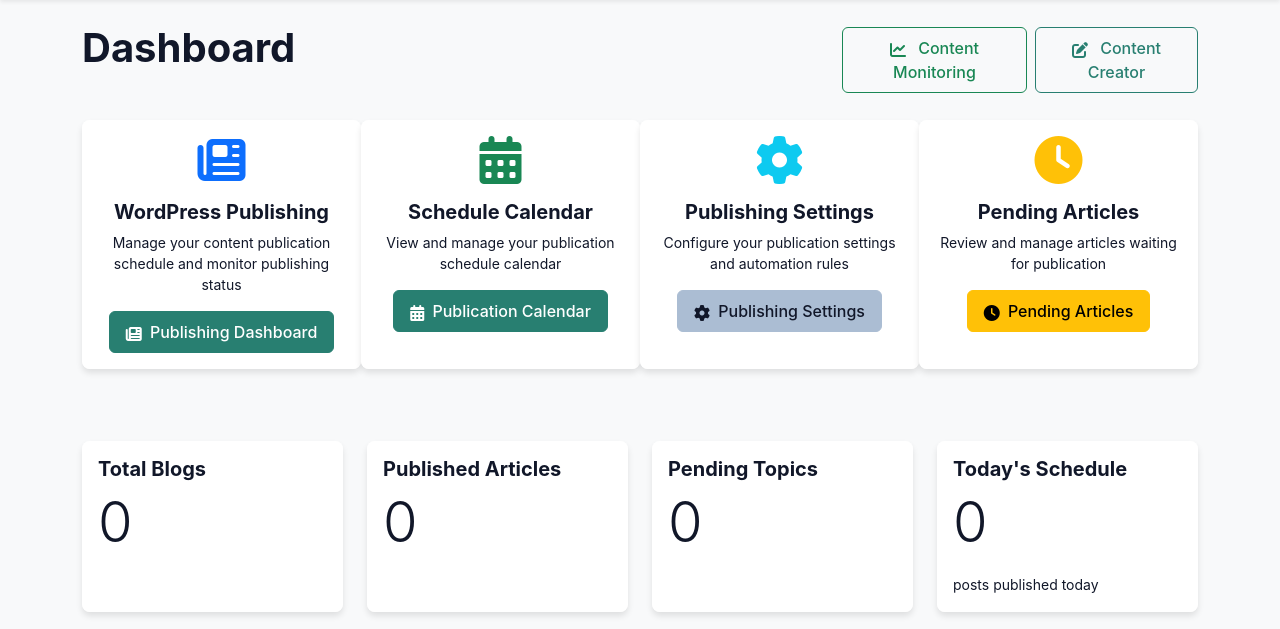
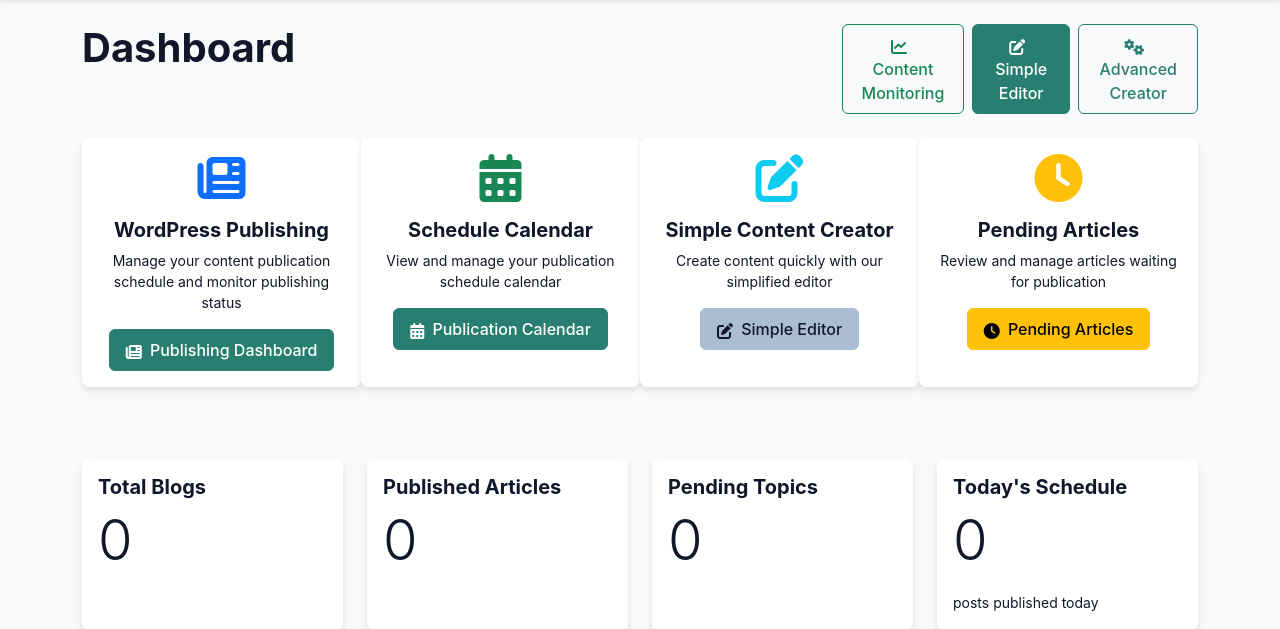
Before and after one commit to walerys1003/AUTO-BLOG-AGENT, a Flask app: page /dashboard in a window 1280 px wide; the page is wider, and only the part inside the window is pictured. Shown: the part 113-742 px from the top of that part. Run offline with Flask 3, Linux system fonts and the light colour scheme; parts of the project's set-up code (start-up, migrations or seed data) failed here and were passed over.

Commit message:
Improve content creation by adding simplified editor to the dashboard
Implements a simple content creator route and updates dashboard links in `templates/dashboard.html`.

Replit-Commit-Author: Agent
Replit-Commit-Session-Id: f932fba3-eb06-492c-bdeb-fdf101ecf20a
Replit-Commit-Screenshot-Url: https://storage.googleapis.com/screenshot-production-us-central1/fe21f6ff-82c1-4e4d-926c-a837f59c7d8e/3a2519fb-cafa-4602-8d8c-c19823edbf85.jpg

```diff
--- a/templates/dashboard.html
+++ b/templates/dashboard.html
@@ -11,8 +11,11 @@
         <a href="{{ url_for('monitoring.show_metrics') }}" class="btn btn-outline-success me-2">
             <i class="fas fa-chart-line me-2"></i> Content Monitoring
         </a>
+        <a href="{{ url_for('simple_creator.simple_editor') }}" class="btn btn-primary me-2">
+            <i class="fas fa-edit me-2"></i> Simple Editor
+        </a>
         <a href="{{ url_for('content_creator.content_dashboard') }}" class="btn btn-outline-primary">
-            <i class="fas fa-edit me-2"></i> Content Creator
+            <i class="fas fa-cogs me-2"></i> Advanced Creator
         </a>
     </div>
 </div>
@@ -43,11 +46,11 @@
             </div>
             <div class="card">
                 <div class="card-body text-center">
-                    <i class="fas fa-cog fa-3x mb-3 text-info"></i>
-                    <h5 class="card-title">Publishing Settings</h5>
-                    <p class="card-text small">Configure your publication settings and automation rules</p>
-                    <a href="{{ url_for('publishing.publishing_settings') }}" class="btn btn-info">
-                        <i class="fas fa-cog me-1"></i> Publishing Settings
+                    <i class="fas fa-edit fa-3x mb-3 text-info"></i>
+                    <h5 class="card-title">Simple Content Creator</h5>
+                    <p class="card-text small">Create content quickly with our simplified editor</p>
+                    <a href="{{ url_for('simple_creator.simple_editor') }}" class="btn btn-info">
+                        <i class="fas fa-edit me-1"></i> Simple Editor
                     </a>
                 </div>
             </div>
```
